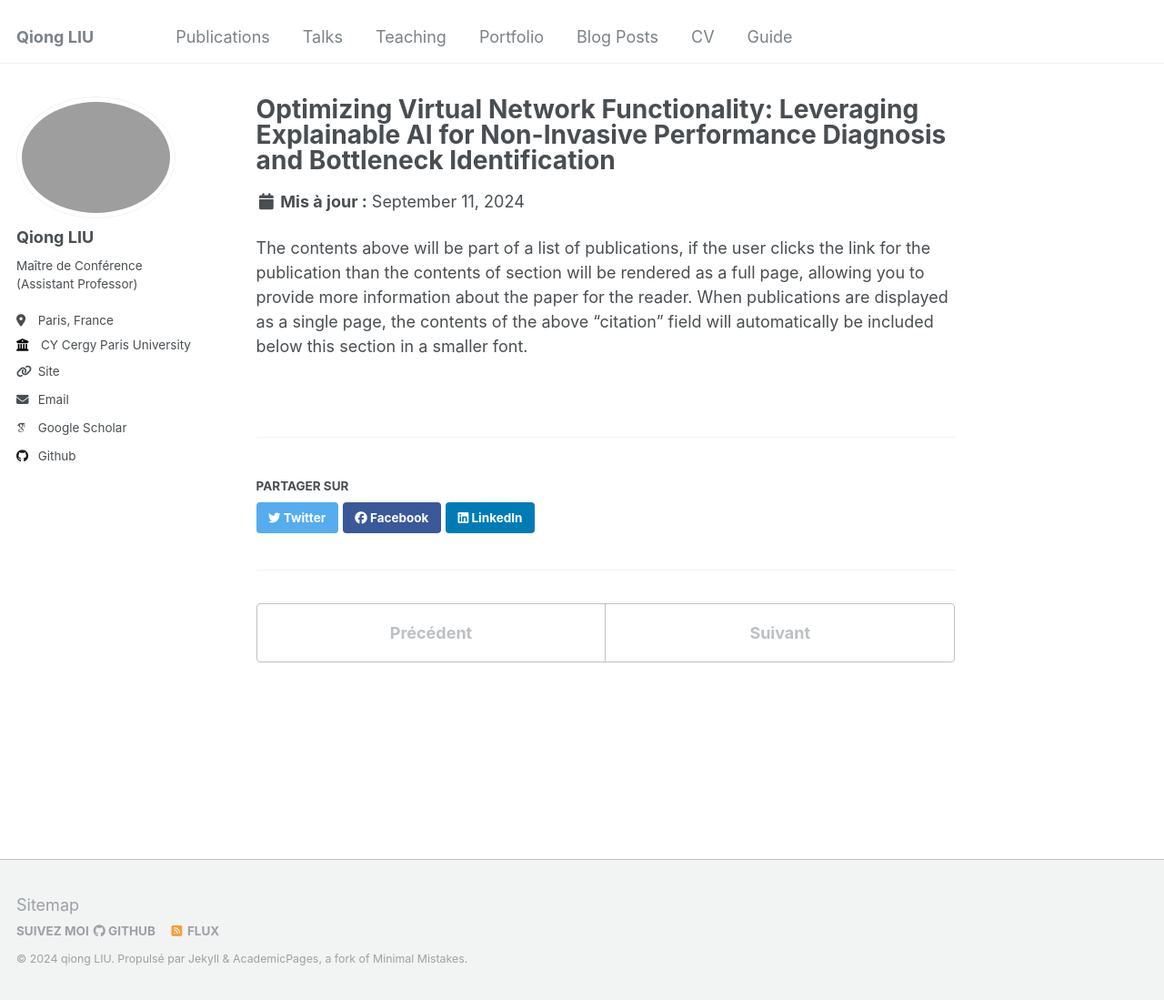
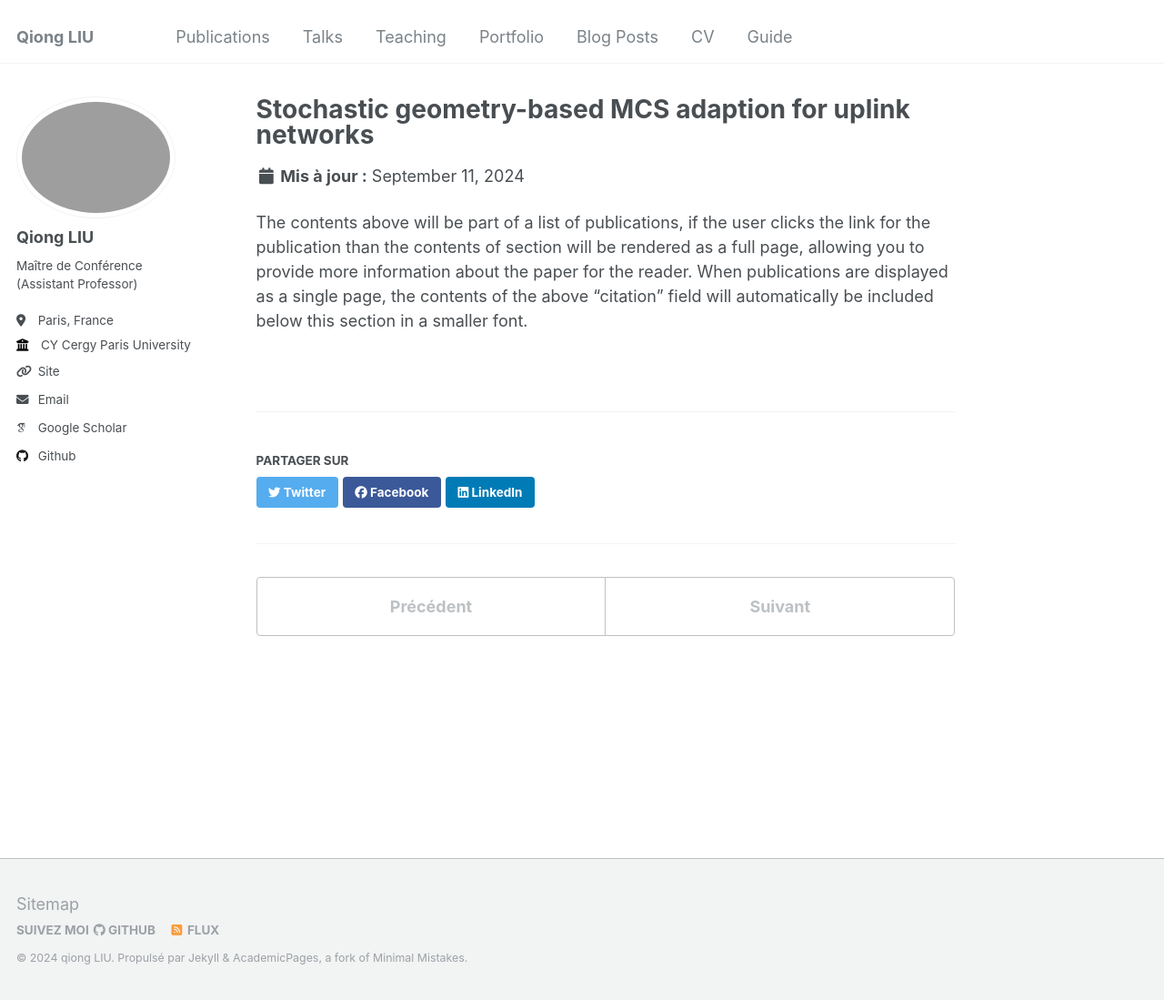
Before and after one commit to evesiphus/evesiphus.github.io, a Jekyll site: the page built from _publications/under-paper0.md, in a window 1280 px wide and 1099 px high. Shown: the whole window at 91% size. Built offline with Jekyll 4.4.1, drawn with Linux system fonts in a browser that asks for light colours; some web fonts are replaced.

Commit message:
Update and rename under-paper2.md to under-paper0.md

```diff
--- a/_publications/under-paper2.md
+++ b/_publications/under-paper0.md
@@ -1,9 +1,10 @@
 ---
-title: "Optimizing Virtual Network Functionality: Leveraging Explainable AI for Non-Invasive Performance Diagnosis and Bottleneck Identification"
+title: "Stochastic geometry-based MCS adaption for uplink networks"
 collection: publications
 year:
-authors: "Q. Liu, T. Zhang,  L. Linguaglossa"
+authors: "X. Guo, Q. Liu, S. Wang, L. You"
 journal: "under preparation"
+state: "under preparation"
 ---
 
 
```
